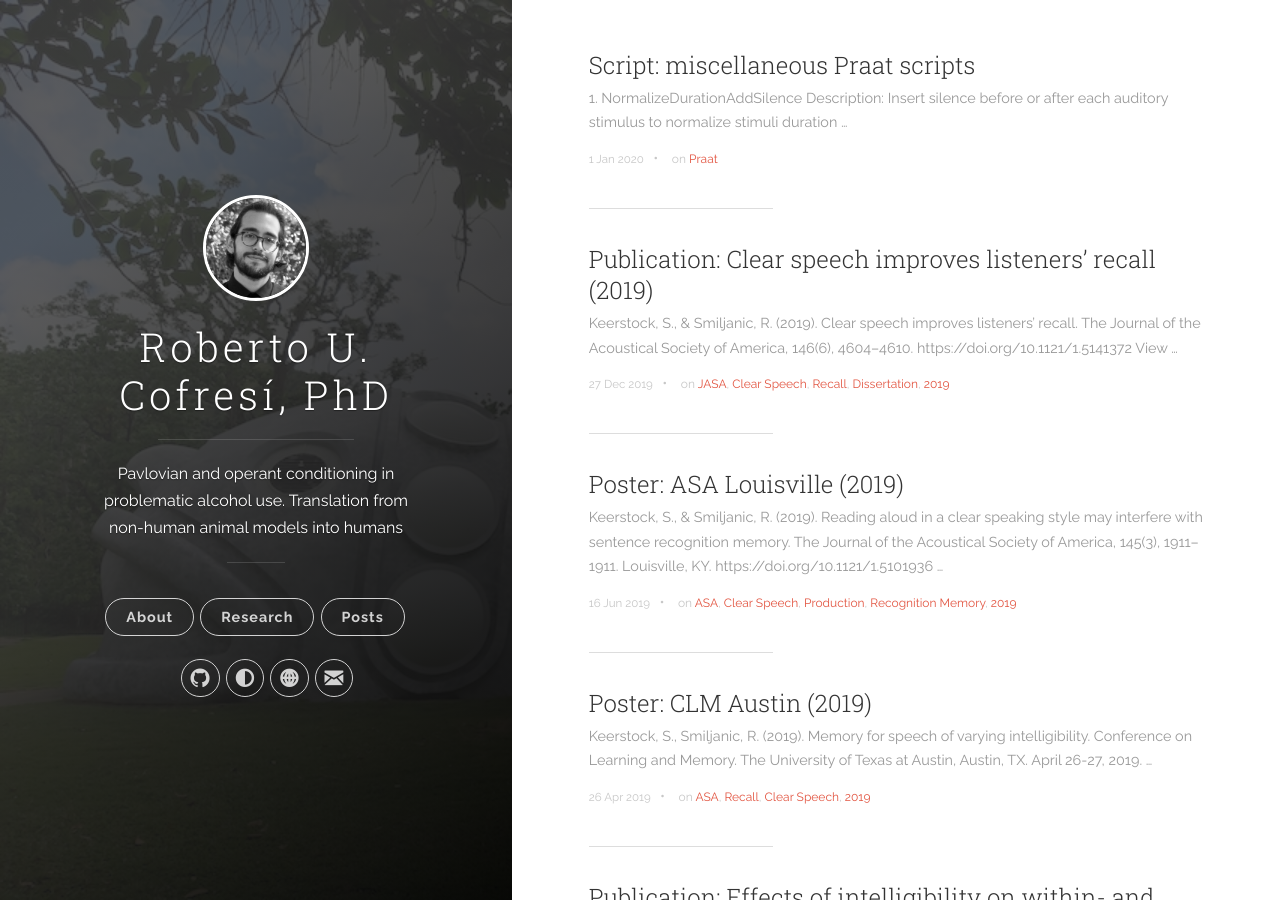
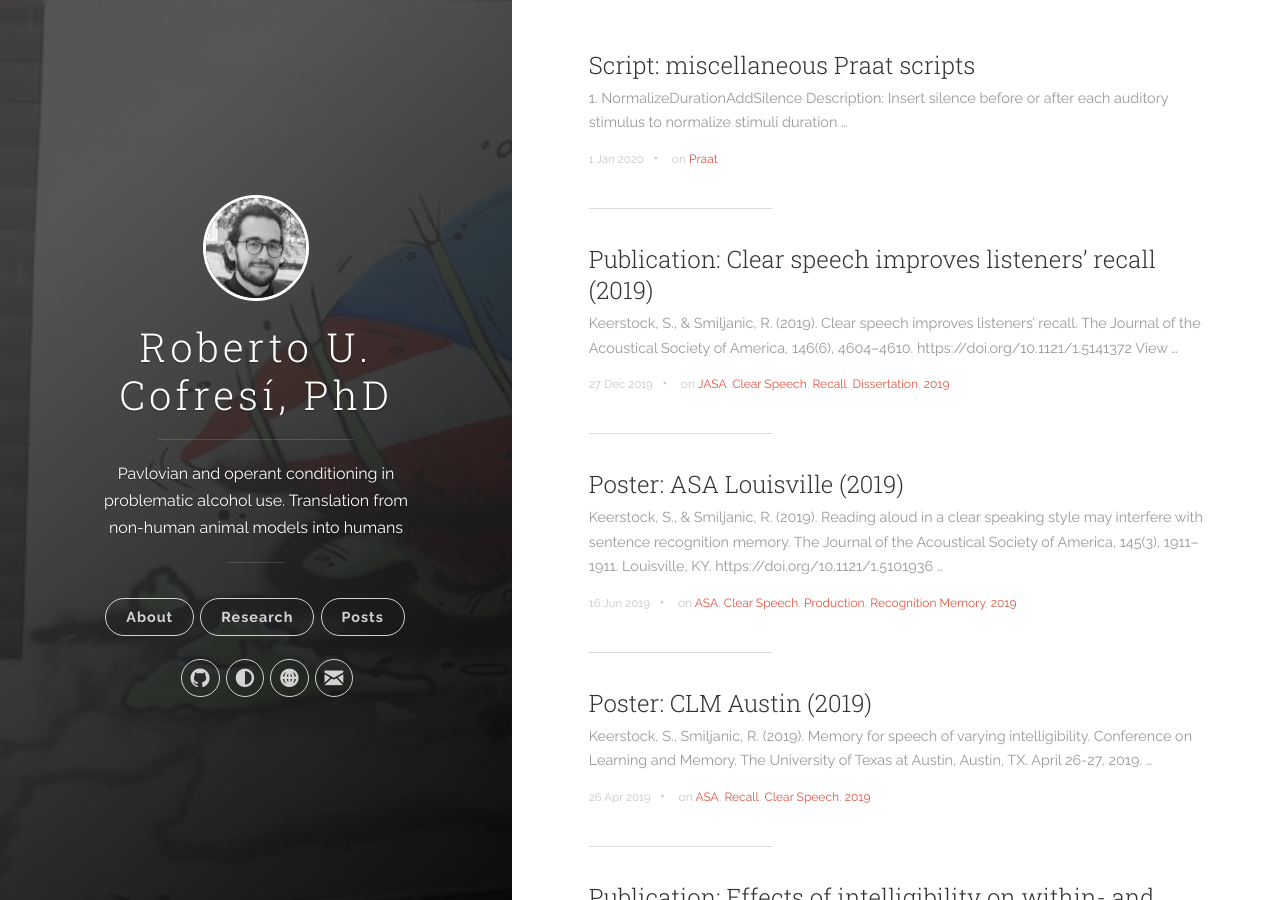
Before and after one commit to rcofresi/rcofresi.github.io, a Jekyll site: the page built from index.html, in a window 1280 px wide and 900 px high. Built offline with Jekyll 4.4.1, drawn with Linux system fonts in a browser that asks for light colours; the list of posts is cut into pages by our own code.

Commit message:
Update header.html

```diff
--- a/_includes/header.html
+++ b/_includes/header.html
@@ -3,13 +3,13 @@
   <i class="icon icon-x-circle btn-mobile-close__icon hidden"></i>
 </span>
 
-<header class="panel-cover" style="background-image: url({{ site.baseurl }}/images/cover1.jpg)">
+<header class="panel-cover" style="background-image: url({{ site.baseurl }}/images/cover2.jpg)">
   <div class="panel-main">
 
     <div class="panel-main__inner panel-inverted">
     <div class="panel-main__content">
         <a href="{{ site.baseurl }}/" title="link to home of {{ site.title }}">
-          <img src="{{ site.baseurl }}/images/profile1.jpg" class="user-image" alt="My Profile Photo">
+          <img src="{{ site.baseurl }}/images/profile0.jpg" class="user-image" alt="My Profile Photo">
           <h1 class="panel-cover__title panel-title">{{ site.title }}</h1>
         </a>
         <hr class="panel-cover__divider">
```
